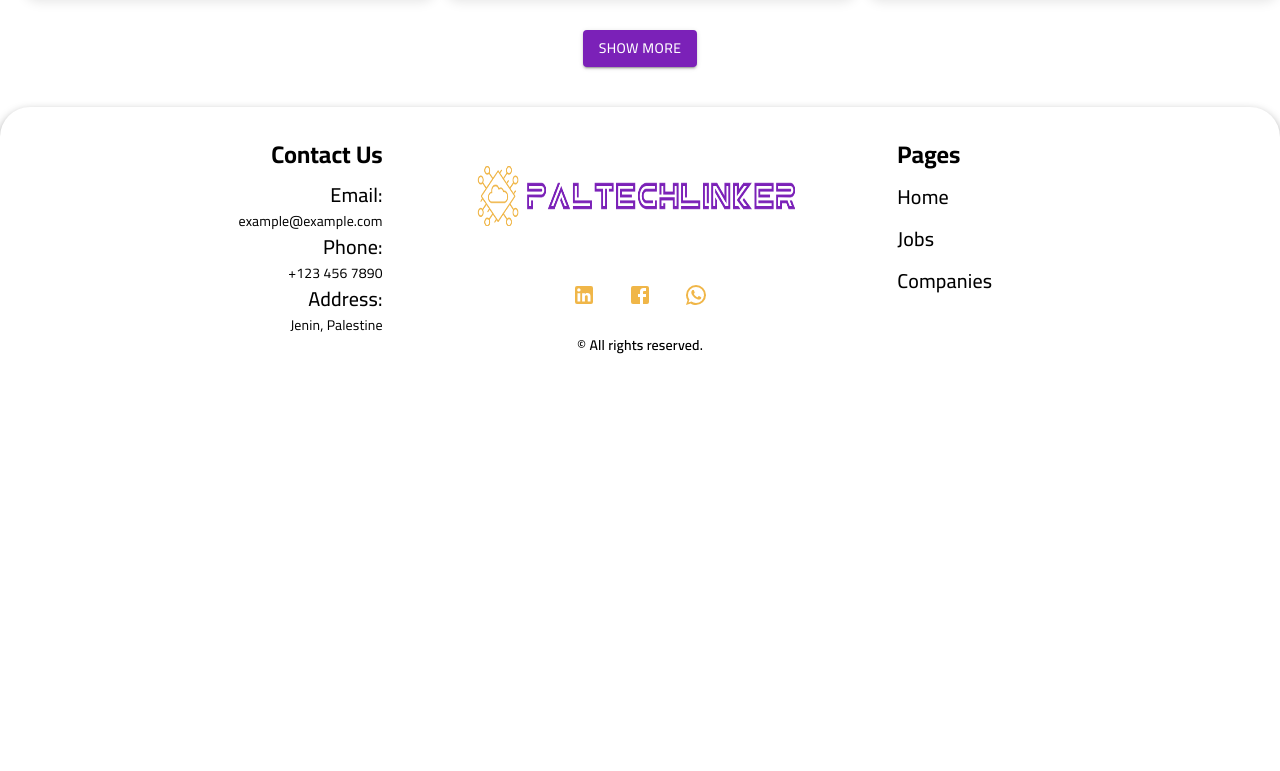
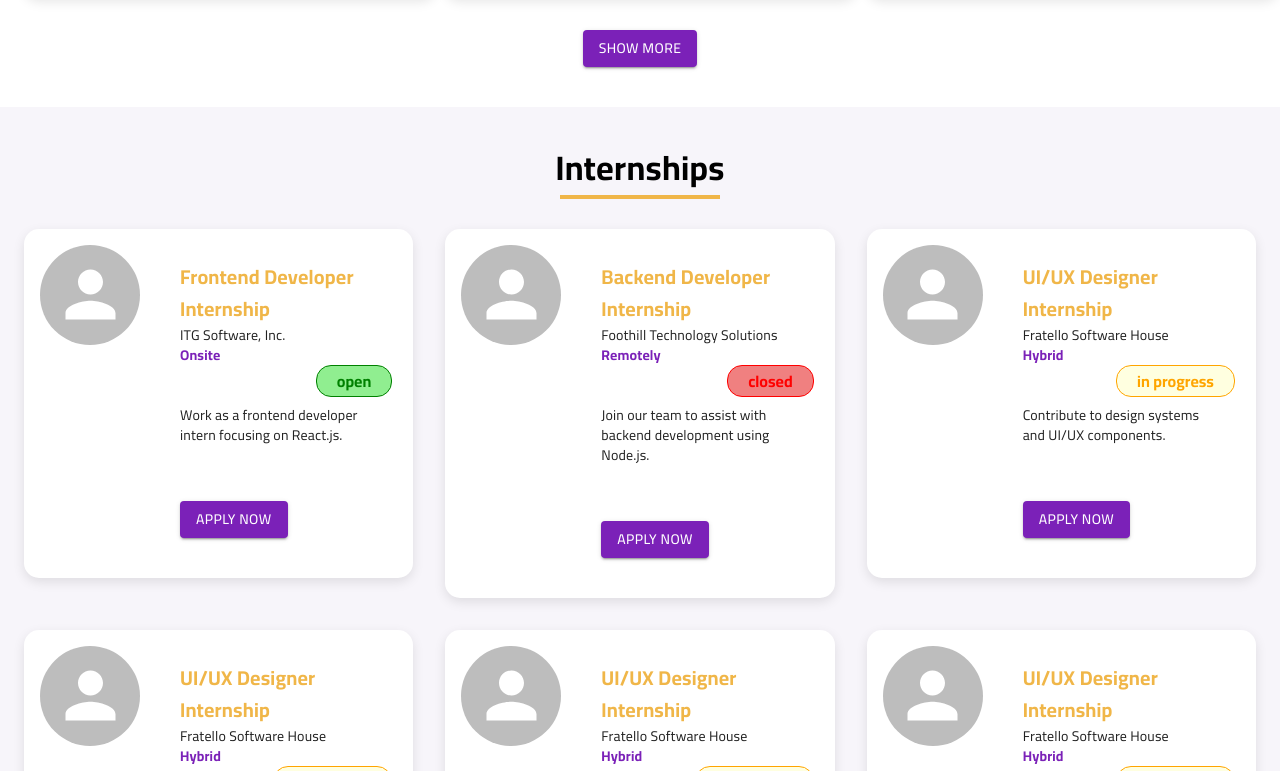
Before and after one commit to Lojain-Abdalrazaq/GSG-MRDT-Training-Project-PalTechLinker, a React (Create React App) app in the folder FrontEnd/paltechlinker/: page / in a window 1280 px wide. Shown: the part 1229-2000 px from the top of the page. Before the commit the page ends 1616 px from the top, so only its background shows below. Built offline with nearby package versions, Linux system fonts and the light colour scheme.

Commit message:
Add internships section in home page

```diff
--- a/FrontEnd/paltechlinker/src/Pages/Home/Home.jsx
+++ b/FrontEnd/paltechlinker/src/Pages/Home/Home.jsx
@@ -1,12 +1,14 @@
 import React from "react";
 import Header from "./Header/Header.jsx";
 import Companies from "./Companies/Companies.jsx";
+import Internships from "./Internships/Internships.jsx";
 
 const Home = () => {
   return (
     <div>
       <Header />
       <Companies/>
+      <Internships/>
     </div>
   );
 };
--- /dev/null
+++ b/FrontEnd/paltechlinker/src/Pages/Home/Internships/InternshipCard.jsx
@@ -0,0 +1,124 @@
+import React from "react";
+import { Card, CardContent, Typography, Avatar, Box } from "@mui/material";
+import Colors from "../../../Assets/Colors/Colors";
+import CustomButton from "../../../CommonComponents/CustomButton";
+
+const InternshipCard = ({ internship }) => {
+  const getStatusStyles = (status) => {
+    switch (status) {
+      case "open":
+        return {
+          color: "green",
+          backgroundColor: "lightgreen",
+          border: "1px solid green",
+        };
+      case "closed":
+        return {
+          color: "red",
+          backgroundColor: "lightcoral",
+          border: "1px solid red",
+        };
+      case "in progress":
+        return {
+          color: "orange",
+          backgroundColor: "lightyellow",
+          border: "1px solid orange",
+        };
+      default:
+        return { color: "black", backgroundColor: "lightgray" };
+    }
+  };
+
+  return (
+    <Card
+      sx={{
+        display: "flex",
+        flexDirection: { xs: "column", sm: "row" },
+        padding: "1rem",
+        backgroundColor: Colors.background,
+        boxShadow: "0 4px 12px rgba(0,0,0,0.1)",
+        borderRadius: "15px",
+        transition: "transform 0.3s ease, box-shadow 0.3s ease",
+        "&:hover": {
+          transform: "translateY(-5px)",
+          boxShadow: "0 8px 16px rgba(0,0,0,0.2)",
+        },
+      }}
+    >
+      {/* Company Logo */}
+      <Avatar
+        src={internship.image}
+        alt={internship.title}
+        sx={{ width: 100, height: 100, marginRight: "1.5rem" }}
+      />
+
+      {/* Internship Details */}
+      <CardContent sx={{ flex: 1, textAlign: "left", position: "relative" }}>
+        <Typography
+          variant="h6"
+          sx={{
+            fontFamily: "'Cairo', sans-serif",
+            color: Colors.secondary,
+            fontWeight: "bold",
+          }}
+        >
+          {internship.title}
+        </Typography>
+
+        <Typography variant="body2" sx={{ fontFamily: "'Cairo', sans-serif" }}>
+          {internship.company}
+        </Typography>
+
+        <Typography
+          variant="body2"
+          sx={{
+            fontFamily: "'Cairo', sans-serif",
+            color: Colors.primary,
+            fontWeight: "bold",
+          }}
+        >
+          {internship.type}
+        </Typography>
+
+        <Box
+          sx={{
+            display: "inline-block",
+            padding: "0px 20px",
+            borderRadius: "15px",
+            fontFamily: "'Cairo', sans-serif",
+            fontWeight: "bold",
+            right: 5,
+            position: "absolute",
+            ...getStatusStyles(internship.status),
+          }}
+        >
+          {internship.status}
+        </Box>
+
+        {/* Internship Description */}
+        <Typography
+          variant="body2"
+          sx={{
+            marginTop: 5,
+            fontFamily: "'Cairo', sans-serif",
+          }}
+        >
+          {internship.description}
+        </Typography>
+
+        {/* Apply Now Button */}
+        <Box
+          sx={{
+            display: "flex",
+            justifyContent: "flex-start",
+            marginTop: "1.5rem",
+          }}
+        >
+          <CustomButton text="Apply Now" onClick={() => console.log("Apply")} />
+        </Box>
+      </CardContent>
+    </Card>
+  );
+};
+
+export default InternshipCard;
--- /dev/null
+++ b/FrontEnd/paltechlinker/src/Pages/Home/Internships/Internships.jsx
@@ -0,0 +1,140 @@
+import React from "react";
+import { Grid, Container, Typography, Box } from "@mui/material";
+import InternshipCard from "./InternshipCard";
+import Colors from "../../../Assets/Colors/Colors";
+import { useNavigate } from "react-router-dom";
+import CustomButton from "../../../CommonComponents/CustomButton";
+
+const internships = [
+  {
+    id: 1,
+    image: "",
+    title: "Frontend Developer Internship",
+    company: "ITG Software, Inc.",
+    type: "Onsite",
+    status: "open",
+    description: "Work as a frontend developer intern focusing on React.js.",
+  },
+  {
+    id: 2,
+    image: "",
+    title: "Backend Developer Internship",
+    company: "Foothill Technology Solutions",
+    type: "Remotely",
+    status: "closed",
+    description:
+      "Join our team to assist with backend development using Node.js.",
+  },
+  {
+    id: 3,
+    image: "",
+    title: "UI/UX Designer Internship",
+    company: "Fratello Software House",
+    type: "Hybrid",
+    status: "in progress",
+    description: "Contribute to design systems and UI/UX components.",
+  },
+  {
+    id: 4,
+    image: "",
+    title: "UI/UX Designer Internship",
+    company: "Fratello Software House",
+    type: "Hybrid",
+    status: "in progress",
+    description: "Contribute to design systems and UI/UX components.",
+  },
+  {
+    id: 5,
+    image: "",
+    title: "UI/UX Designer Internship",
+    company: "Fratello Software House",
+    type: "Hybrid",
+    status: "in progress",
+    description: "Contribute to design systems and UI/UX components.",
+  },
+  {
+    id: 6,
+    image: "",
+    title: "UI/UX Designer Internship",
+    company: "Fratello Software House",
+    type: "Hybrid",
+    status: "in progress",
+    description: "Contribute to design systems and UI/UX components.",
+  },
+];
+
+const Internships = () => {
+  const navigate = useNavigate();
+
+  const handleShowMore = () => {
+    navigate("/companies");
+  };
+
+  return (
+    <Container
+      maxWidth="100%"
+      sx={{
+        backgroundColor: Colors.light,
+        paddingBottom: 5,
+        paddingTop: 5,
+      }}
+    >
+      {/* Title */}
+      <Box
+        sx={{
+          position: "relative",
+          width: "100%",
+          marginBottom: 5,
+          display: "flex",
+          alignItems: "center",
+          justifyContent: "center",
+        }}
+      >
+        <Typography
+          variant="h4"
+          sx={{
+            fontFamily: "'Cairo', sans-serif",
+            fontWeight: "bold",
+          }}
+        >
+          Internships
+        </Typography>
+        <span
+          style={{
+            content: '""',
+            display: "block",
+            width: 160,
+            height: "4px",
+            backgroundColor: Colors.secondary,
+            position: "absolute",
+            bottom: "-10px",
+          }}
+        />
+      </Box>
+
+      {/* Internship Cards */}
+      <Grid container spacing={4} justifyContent="center">
+        {internships.map((internship) => (
+          <Grid item xs={12} sm={6} md={4} key={internship.id}>
+            <InternshipCard internship={internship} />
+          </Grid>
+        ))}
+      </Grid>
+
+      {/* Show More Button */}
+      <CustomButton
+        text="Show More"
+        onClick={handleShowMore}
+        fullWidth={false}
+        sx={{
+          backgroundColor: Colors.secondary,
+          "&:hover": {
+            backgroundColor: Colors.primary,
+          },
+        }}
+      />
+    </Container>
+  );
+};
+
+export default Internships;
```
